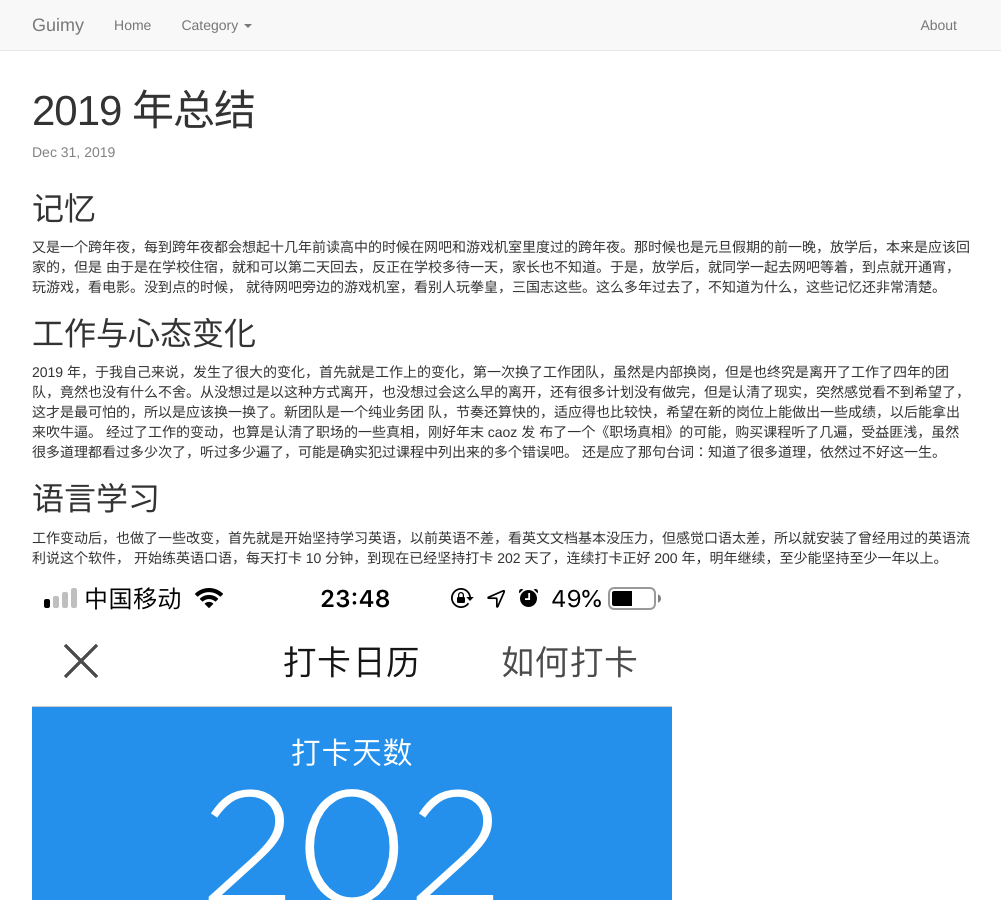
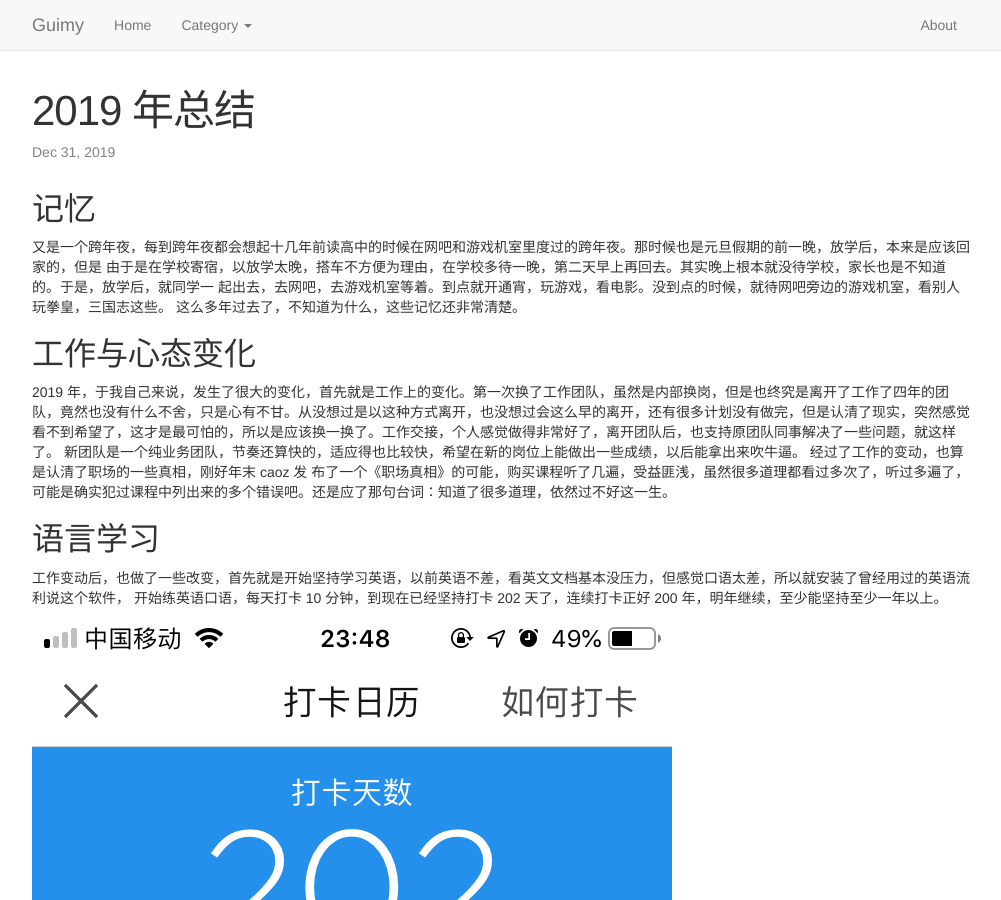
Before and after one commit to guimingyue/guimingyue.github.io, a Jekyll site: the page built from _posts/2019-12-31-summary-of-2019.md, in a window 1280 px wide and 900 px high. Shown: the whole window, without its empty margins (138-1139 px from the left). Built offline with Jekyll 4.4.1, drawn with Linux system fonts in a browser that asks for light colours; comment, search, counter and statistics services are not loaded; some of the changed text lies outside the part shown.

Commit message:
Update 2019-12-31-summary-of-2019.md

```diff
--- a/_posts/2019-12-31-summary-of-2019.md
+++ b/_posts/2019-12-31-summary-of-2019.md
@@ -6,13 +6,14 @@ category: 其他
 
 ## 记忆
 又是一个跨年夜，每到跨年夜都会想起十几年前读高中的时候在网吧和游戏机室里度过的跨年夜。那时候也是元旦假期的前一晚，放学后，本来是应该回家的，但是
-由于是在学校住宿，就和可以第二天回去，反正在学校多待一天，家长也不知道。于是，放学后，就同学一起去网吧等着，到点就开通宵，玩游戏，看电影。没到点的时候，
-就待网吧旁边的游戏机室，看别人玩拳皇，三国志这些。这么多年过去了，不知道为什么，这些记忆还非常清楚。
+由于是在学校寄宿，以放学太晚，搭车不方便为理由，在学校多待一晚，第二天早上再回去。其实晚上根本就没待学校，家长也是不知道的。于是，放学后，就同学一
+起出去，去网吧，去游戏机室等着。到点就开通宵，玩游戏，看电影。没到点的时候，就待网吧旁边的游戏机室，看别人玩拳皇，三国志这些。
+这么多年过去了，不知道为什么，这些记忆还非常清楚。
 
 ## 工作与心态变化
-2019 年，于我自己来说，发生了很大的变化，首先就是工作上的变化，第一次换了工作团队，虽然是内部换岗，但是也终究是离开了工作了四年的团队，竟然也没有什么不舍。从没想过是以这种方式离开，也没想过会这么早的离开，还有很多计划没有做完，但是认清了现实，突然感觉看不到希望了，这才是最可怕的，所以是应该换一换了。新团队是一个纯业务团
-队，节奏还算快的，适应得也比较快，希望在新的岗位上能做出一些成绩，以后能拿出来吹牛逼。  经过了工作的变动，也算是认清了职场的一些真相，刚好年末 caoz 发
-布了一个《职场真相》的可能，购买课程听了几遍，受益匪浅，虽然很多道理都看过多少次了，听过多少遍了，可能是确实犯过课程中列出来的多个错误吧。  还是应了那句台词：知道了很多道理，依然过不好这一生。
+2019 年，于我自己来说，发生了很大的变化，首先就是工作上的变化。第一次换了工作团队，虽然是内部换岗，但是也终究是离开了工作了四年的团队，竟然也没有什么不舍，只是心有不甘。从没想过是以这种方式离开，也没想过会这么早的离开，还有很多计划没有做完，但是认清了现实，突然感觉看不到希望了，这才是最可怕的，所以是应该换一换了。工作交接，个人感觉做得非常好了，离开团队后，也支持原团队同事解决了一些问题，就这样了。
+新团队是一个纯业务团队，节奏还算快的，适应得也比较快，希望在新的岗位上能做出一些成绩，以后能拿出来吹牛逼。  经过了工作的变动，也算是认清了职场的一些真相，刚好年末 caoz 发
+布了一个《职场真相》的可能，购买课程听了几遍，受益匪浅，虽然很多道理都看过多次了，听过多遍了，可能是确实犯过课程中列出来的多个错误吧。还是应了那句台词：知道了很多道理，依然过不好这一生。
 
 ## 语言学习
 工作变动后，也做了一些改变，首先就是开始坚持学习英语，以前英语不差，看英文文档基本没压力，但感觉口语太差，所以就安装了曾经用过的英语流利说这个软件，
@@ -23,8 +24,8 @@ category: 其他
 很早就打算学习的韩语，今年还是没能开始学习，年末跟着一个视频课程，学习了日语的五十音，后来就没继续了。希望明年至少能学韩语和日语其中的一种语言吧，就不立 flag 了。
 
 ## 看书
-今年读的书比以前多了基本，但是也不多，买书到时买了不少，真是买书与山倒，看书如抽丝，不过如果不买回来放家里，也自然不会去看了。明年继续按照这个节奏，12 月强迫自己看完了《习惯的力量》这本书，以后还是要多强迫自己，至少每个月看完一本书，不管是纸质书，还是电子书。不过后续应该会电子书多看一些，毕竟年底添置了一个 iPAD air 3，看书体验还是非常不错的，比用 kindle 和手机看书的体验好多了。明年必看的基本数：《毛选》四卷，《邓小平时代》，《第一本经济学》，另外几年前买的曼昆的两本经济学书也得快点看完了，否则就浪费了。
+今年读的书比以前多了基本，但是也不多，买书到时买了不少，真是买书与山倒，看书如抽丝，不过如果不买回来放家里，也自然不会去看了。明年继续按照这个节奏，12 月强迫自己看完了《习惯的力量》这本书，以后还是要多强迫自己，至少每个月看完一本书，不管是纸质书，还是电子书。不过后续应该会电子书多看一些，毕竟年底添置了一个 iPad air 3，看书体验还是非常不错的，比用 kindle 和手机看书的体验好多了。明年必看的几本书：《毛选》四卷，《邓小平时代》，《第一本经济学》，另外几年前买的曼昆的两本经济学书也得快点看完了，否则就浪费了。
 
 ## 希望
 明年本专业的学习还是要加强，一直想自己从零写一个存储引擎玩玩的，也没开始，重要的是开始并持续。
-2020，需要更加努力了。
+2020，需要更加努力了，不念过往，不惧未来。
```
